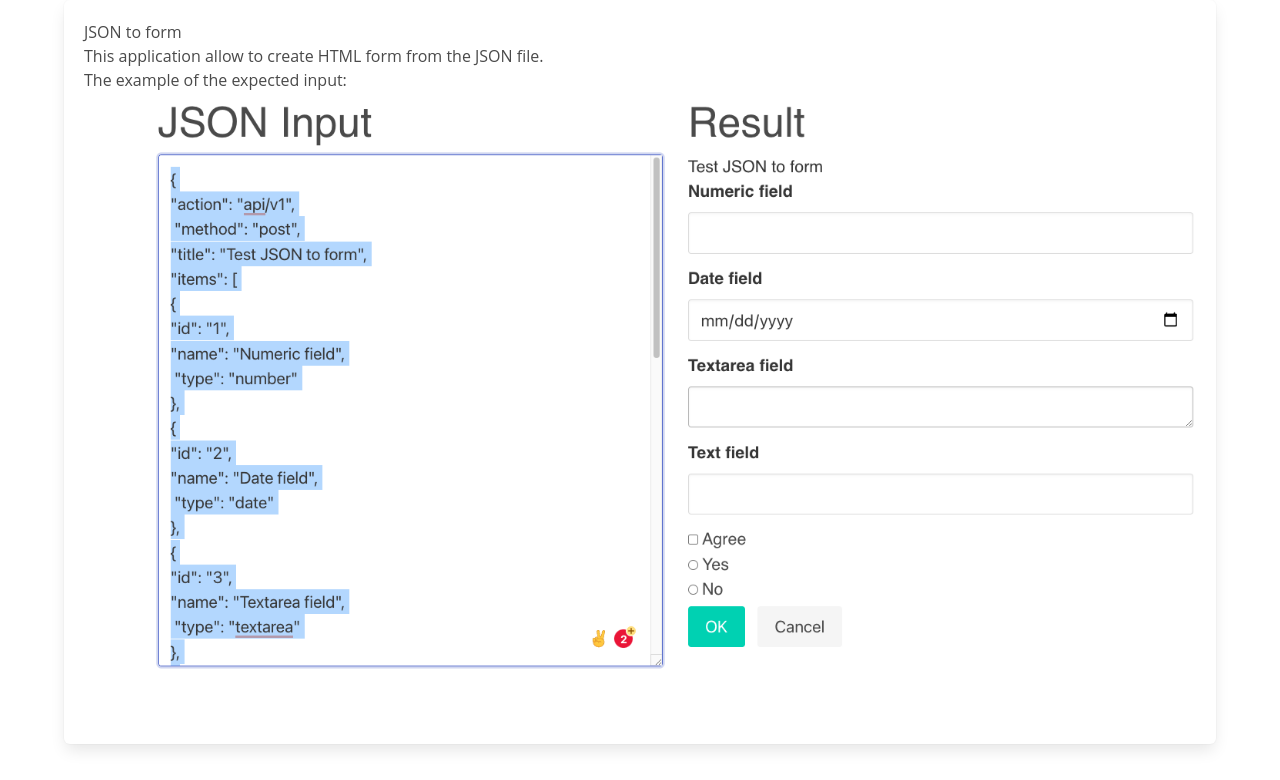
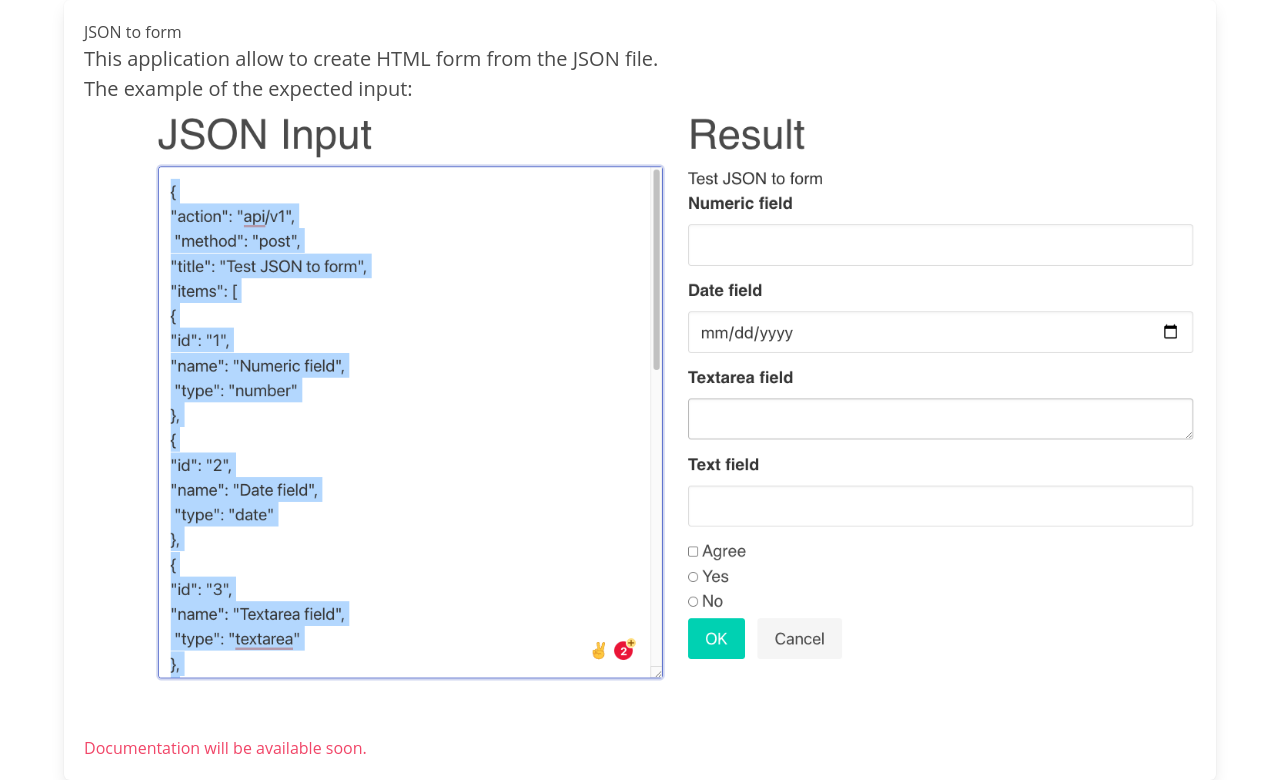
Before and after one commit to andreyshedko/json-to-form, a React (Create React App) app: page / in a window 1280 px wide. Shown: the top 780 px of the page. Built offline with nearby package versions, Linux system fonts and the light colour scheme.

Commit message:
Small improvement

```diff
--- a/src/components/JsonToFormBuilder/JsonToFormBuilder.tsx
+++ b/src/components/JsonToFormBuilder/JsonToFormBuilder.tsx
@@ -8,9 +8,12 @@ export const JsonToFormBuilder = (): JSX.Element => {
     <div className='container'>
       <div className='box'>
         <h1>JSON to form</h1>
-        This application allow to create HTML form from the JSON file. <br />
-        The example of the expected input: <br />
+        <p className='is-size-5'>
+          This application allow to create HTML form from the JSON file. <br />
+          The example of the expected input:
+        </p>
         <img src='./screenshot.png' alt='input example' />
+        <p className='has-text-danger'>Documentation will be available soon.</p>
       </div>
       <div className='columns'>
         <div className='column'>
```
